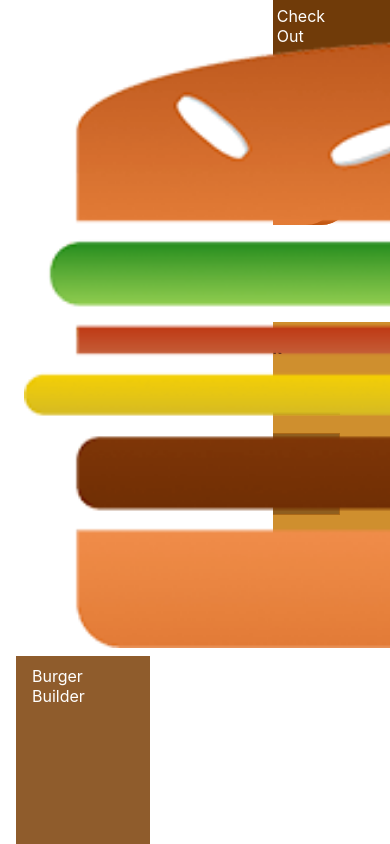
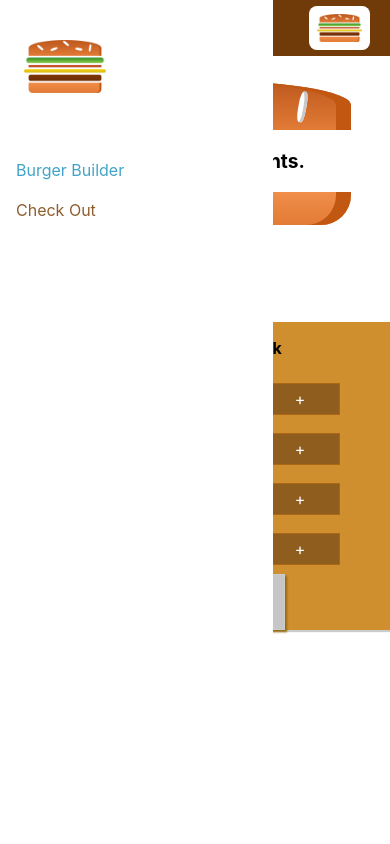
Before and after one commit to Sparrow48/burger-builder, a React (Create React App) app: page / in a window 390 px wide. Built offline with nearby package versions, Linux system fonts and the light colour scheme.

Commit message:
Make the app responsive for mobile devices

```diff
--- a/src/components/Layout/Layout.js
+++ b/src/components/Layout/Layout.js
@@ -3,7 +3,7 @@
 import Aux from "../../hoc/aux";
 import Toolbar from "../Navigation/Toolbar/Toolbar";
 import classes from "./Layout.module.css";
-import SideDrawer from "../Navigation/SideDrawer/SideDrawer";
+import SideDrawer from "../Navigation/NavigationItems/SideDrawer/SideDrawer";
 
 const layout = props => (
   <Aux>
--- a/src/components/Navigation/NavigationItems/NavigationItem/NavigationItem.module.css
+++ b/src/components/Navigation/NavigationItems/NavigationItem/NavigationItem.module.css
@@ -1,19 +1,38 @@
+.NavigationItem {
+  margin: 10px 0;
+  display: block;
+  box-sizing: border-box;
+  width: 100%;
+}
+
+.NavigationItem a {
+  color: #8f5c2c;
+  text-decoration: none;
+  width: 100%;
+  box-sizing: border-box;
+  display: block;
+}
+
+.NavigationItem a:hover,
+.NavigationItem a:active,
+.NavigationItem a.active {
+  color: #40a4c8;
+}
+
+@media (min-width: 500px) {
   .NavigationItem {
     margin: 0;
     display: flex;
-  box-sizing: border-box;
     height: 100%;
+    width: auto;
     align-items: center;
   }
 
   .NavigationItem a {
     color: white;
-  text-decoration: none;
     height: 100%;
     padding: 10px 16px;
     border-bottom: 4px solid transparent;
-  box-sizing: border-box;
-  display: block;
   }
 
   .NavigationItem a:hover,
@@ -23,3 +42,4 @@
     border-bottom: 4px solid #40a4c8;
     color: white;
   }
+}
--- a/src/components/Navigation/NavigationItems/NavigationItems.module.css
+++ b/src/components/Navigation/NavigationItems/NavigationItems.module.css
@@ -3,6 +3,13 @@
   padding: 0;
   list-style: none;
   display: flex;
+  flex-flow: column;
   align-items: center;
   height: 100%;
 }
+
+@media (min-width: 500px) {
+  .NavigationItems {
+    flex-flow: row;
+  }
+}
--- a/src/components/Navigation/SideDrawer/SideDrawer.js
+++ b/src/components/Navigation/NavigationItems/SideDrawer/SideDrawer.js
@@ -1,13 +1,15 @@
 import React from "react";
 
 import classes from "./SideDrawer.module.css";
-import Logo from "../../Logo/Logo";
-import NavigationItems from "../NavigationItems/NavigationItems";
+import Logo from "../../../Logo/Logo";
+import NavigationItems from "../NavigationItems";
 
 const sideDrawer = props => {
   return (
     <div className={classes.SideDrawer}>
-      <Logo />
+      <div className={classes.Logo}>
+        <Logo />
+      </div>
       <NavigationItems />
     </div>
   );
--- a/src/components/Navigation/SideDrawer/SideDrawer.module.css
+++ b/src/components/Navigation/NavigationItems/SideDrawer/SideDrawer.module.css
@@ -25,3 +25,8 @@
 .Close {
   transform: translateX(-100);
 }
+
+.Logo {
+  height: 11%;
+  margin-bottom: 32px;
+}
--- a/src/components/Navigation/Toolbar/Toolbar.js
+++ b/src/components/Navigation/Toolbar/Toolbar.js
@@ -8,7 +8,7 @@
   <header className={classes.Toolbar}>
     <div>Menu</div>
     <Logo />
-    <nav>
+    <nav className={classes.DesktopOnly}>
       <NavigationItems />
     </nav>
   </header>
--- a/src/components/Navigation/Toolbar/Toolbar.module.css
+++ b/src/components/Navigation/Toolbar/Toolbar.module.css
@@ -12,3 +12,13 @@
   background-color: #703b09;
   z-index: 90;
 }
+
+.Toolbar nav {
+  height: 100%;
+}
+
+@media (max-width: 499px) {
+  .DesktopOnly {
+    display: none;
+  }
+}
```
Lines whose indentation alone changed are shown as unchanged.
